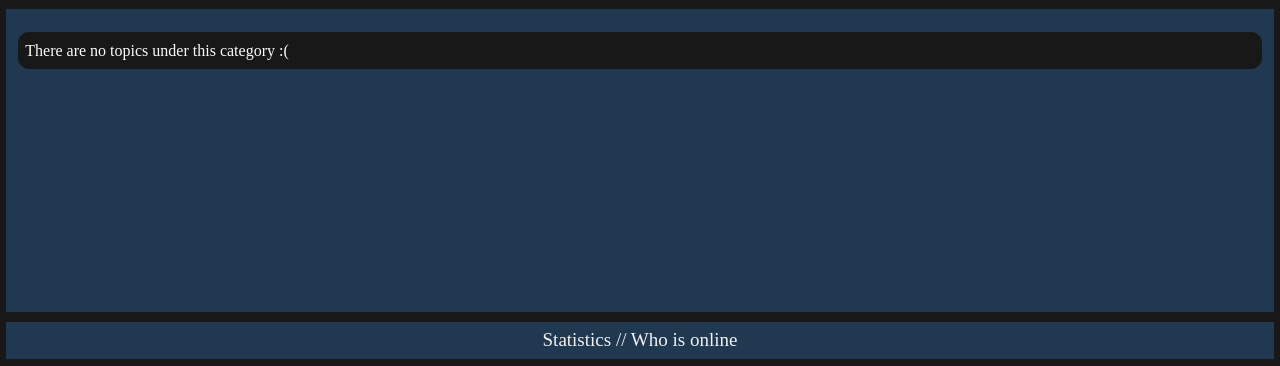
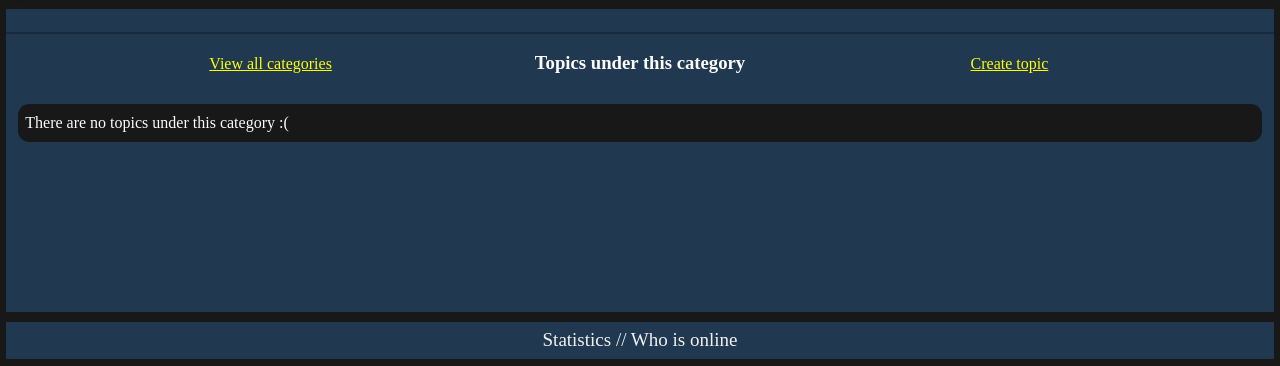
Before and after one commit to Bohdanken/Formula1, a Django app: template templates/formula/nested.html in a window 1280 px wide. Shown: the part 212-578 px from the top of the page. Run offline with Django 3.2, Linux system fonts and the light colour scheme; the template is opened without the code that fills it, so the values that code supplies are empty.

Commit message:
Added links to category and topic pages

```diff
--- a/static/css/nested.css
+++ b/static/css/nested.css
@@ -1,11 +1,11 @@
-h1, p {
+h1, p, h3 {
 	color: var(--white-text-color);
 }
 
 h1 {
+	text-align: center;
+	width: 100%;
 	margin-bottom: 1ex;
-	width: 100%;
-	text-align: center;
 }
 
 p {
@@ -36,3 +36,21 @@ hr {
 .view-topic-page {
 	background-color: #25425F !Important;
 }
+
+.above-list {
+	display: flex;
+	flex-direction: row;
+	flex-wrap: nowrap;
+	justify-content: space-around;
+}
+
+.above-list > a {
+	margin-top: auto;
+	margin-bottom: auto;
+	height: 1em;
+	text-align: center;
+	vertical-align: middle;
+	color: yellow;
+	flex-grow: 1;
+	flex-basis: 0;
+}
--- a/templates/formula/nested.html
+++ b/templates/formula/nested.html
@@ -15,6 +15,12 @@
 {% block content %}
 	<h1>{{ title }}</h1>
 		<p>{{ description }}</p>
+		<hr>
+		<div class="above-list">
+			<a {% if topic %}href="{% url 'formula:topics' category.slug%}">View category page{% else %} href="{% url 'formula:index'%}">View all categories{% endif %}</a>
+			<h3>{% if topic %}Posts under this topic{% else %}Topics under this category{% endif %}</h3>
+			<a {% if topic %}href="">Create post{% else %}href="">Create topic{% endif %}</a>
+		</div>
 		{% for topic, posts in topics.items %}
 			<div class="category">
 				<div>
```
